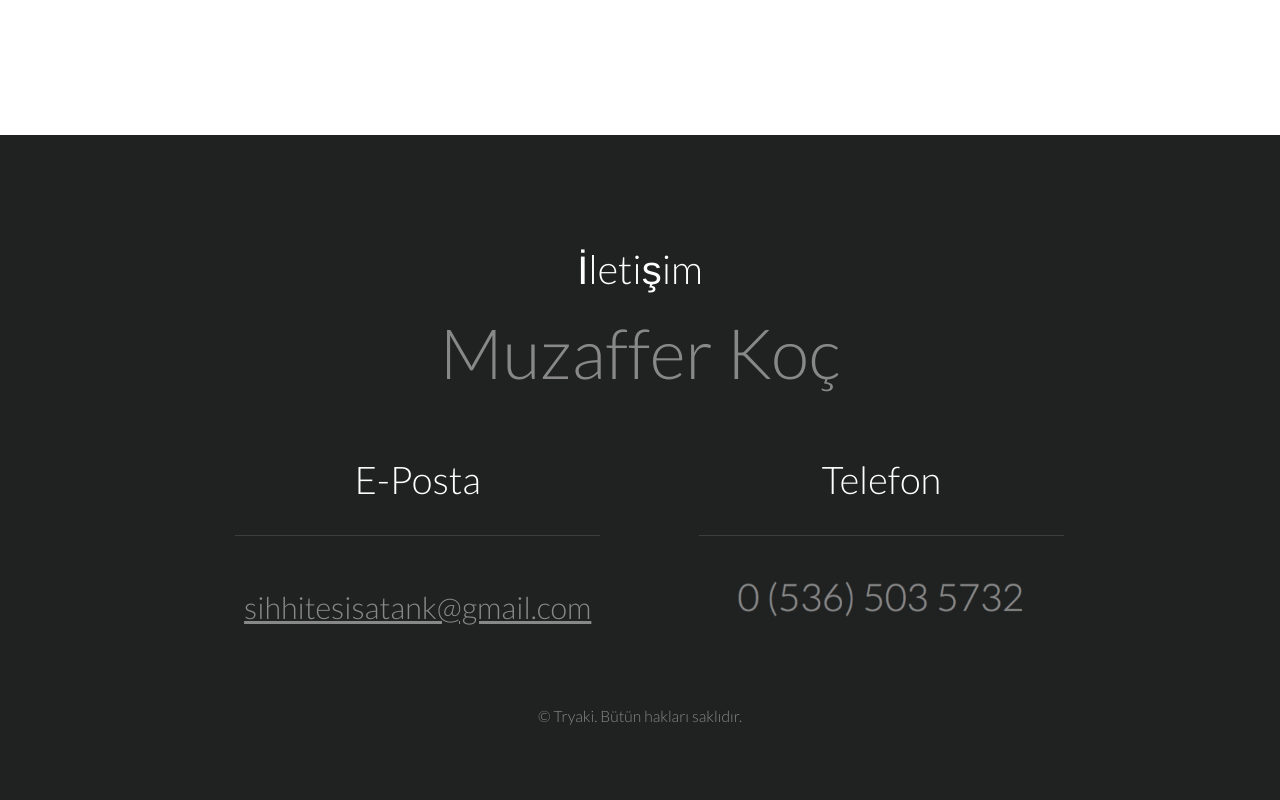
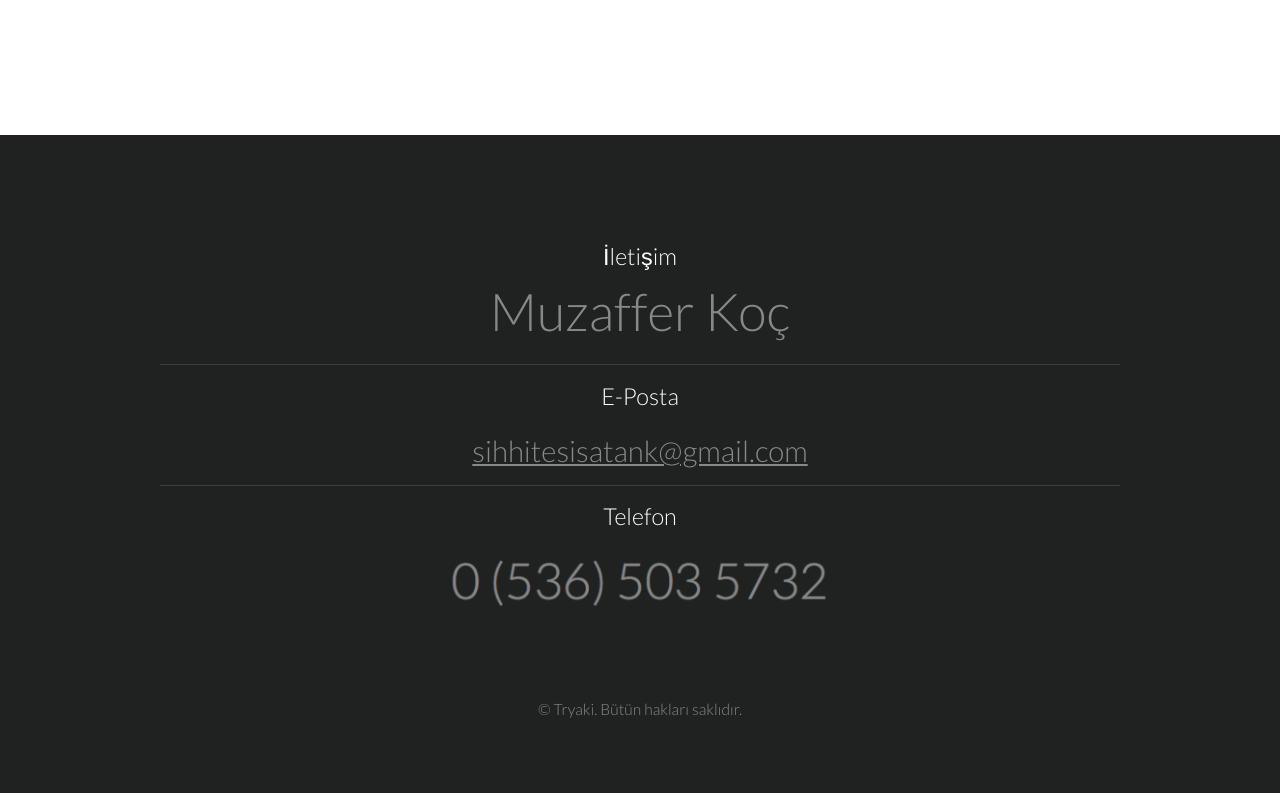
Before and after one commit to Shnkc/website-sihhi, a plain HTML site: page index.html in a window 1280 px wide. Shown: the part 2463-3263 px from the top of the page. Drawn offline with Linux system fonts and the light colour scheme.

Commit message:
Iletisim kismi duzenlendi.

```diff
--- a/index.html
+++ b/index.html
@@ -125,34 +125,50 @@
 								<li><a href="#">Itaque eveniet ullam, veritatis reiciendis?</a></li>
 								<li><a href="#">Accusantium repellat accusamus a, soluta.</a></li>
 							</ul>
-						</section>
-						<section class="4u 6u$(medium) 12u$(small)">
-							<h3>Nostrum, repellat!</h3>
-							<p>Tenetur voluptate exercitationem eius tempora! Obcaecati suscipit, soluta earum blanditiis.</p>
+						</section> -->
+						<section class="4u 6u$(medium) 12u$(small)" style="width: 100%; text-align: center;">
 							<ul class="alt">
+								<!--
 								<li><a href="#">Lorem ipsum dolor sit amet.</a></li>
 								<li><a href="#">Id inventore, qui necessitatibus sunt.</a></li>
 								<li><a href="#">Deleniti eum odit nostrum eveniet.</a></li>
 								<li><a href="#">Illum consectetur quibusdam eos corporis.</a></li>
+ 								-->
+
+ 								<li>
+									<h3>İletişim</h3>
+									<p style="font-size: 300%; margin-bottom: 2.5%;">Muzaffer Koç</p>
+ 								</li>
+								<li>
+									<h3>E-Posta</h3>
+									<a href="#"
+									style="	font-size: 170%; padding-bottom: 5.5%;">sihhitesisatank@gmail.com</a>
+								</li>
+								<li>
+									<h3>Telefon</h3>
+
+									<img
+									style="
+											width: 40%;
+											height: 80%"
+
+
+									src="images/telno.png" alt="">
+								</li>
 							</ul>
-						</section> -->
+						</section>
 						<!-- <section class="4u$ 12u$(medium) 12u$(small)"> -->
-						<section style="width: 100%; text-align: center;">
+						<!-- <section style="width: 100%; text-align: center;">
 							<h3 style="font-size: 2.3em;">İletişim</h3>
-							<!-- <ul class="icons">
+							<ul class="icons">
 								<li><a href="#" class="icon rounded fa-twitter"><span class="label">Twitter</span></a></li>
 								<li><a href="#" class="icon rounded fa-facebook"><span class="label">Facebook</span></a></li>
 								<li><a href="#" class="icon rounded fa-pinterest"><span class="label">Pinterest</span></a></li>
 								<li><a href="#" class="icon rounded fa-google-plus"><span class="label">Google+</span></a></li>
 								<li><a href="#" class="icon rounded fa-linkedin"><span class="label">LinkedIn</span></a></li>
-							</ul> -->
-							<p class="mname" style="">Muzaffer Koç</p>
+							</ul>
+							 <p class="mname" style="">Muzaffer Koç</p>
 							<ul class="info">
-								<!-- <li>
-									<h3>Adres</h3>
-									Öveçler Mah.<br>
-									Nashville, TN 00000
-								</li> -->
 								<li>
 									<h3>E-Posta</h3>
 									<a href="#">sihhitesisatank@gmail.com</a>
@@ -169,7 +185,7 @@
 									src="images/telno.png" alt="">
 								</li>
 							</ul>
-						</section>
+						</section>-->
 					</div>
 					<ul class="copyright">
 						<li>&copy; Tryaki. Bütün hakları saklıdır.</li>
```
